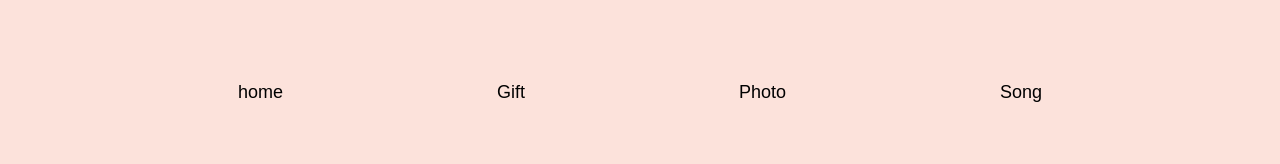
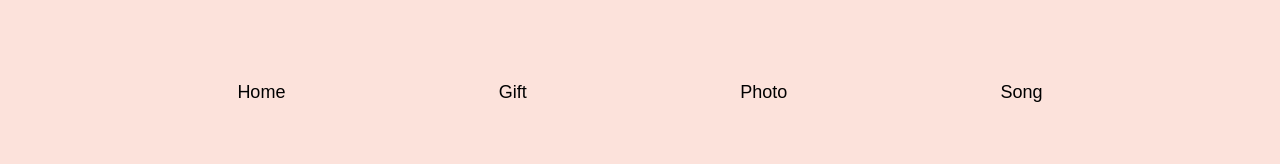
Before and after one commit to m0-jin/app, a Next.js app: page / in a window 1280 px wide. Shown: the part 138-302 px from the top of the page. Built offline with nearby package versions, Linux system fonts and the light colour scheme; a web font is replaced by a local one.

Commit message:
Update Bar.tsx

```diff
--- a/components/Bar.tsx
+++ b/components/Bar.tsx
@@ -9,7 +9,7 @@ const Bar = () => {
         onClick={() => router.push("/")}
         className="px-4 py-2 flex items-center justify-center rounded-lg hover:cursor-pointer hover:bg-purple1/50 transition-all"
       >
-        home
+        Home
       </div>
       <div
         onClick={() => router.push("/gift")}
```
